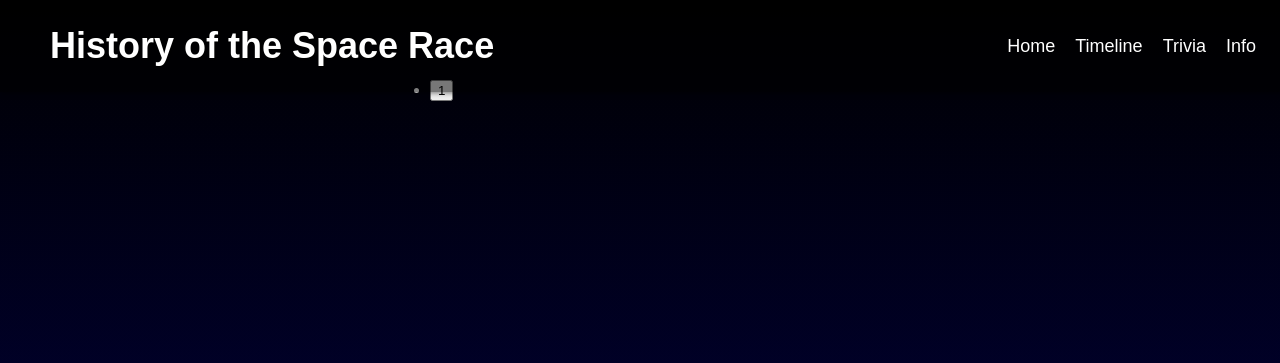
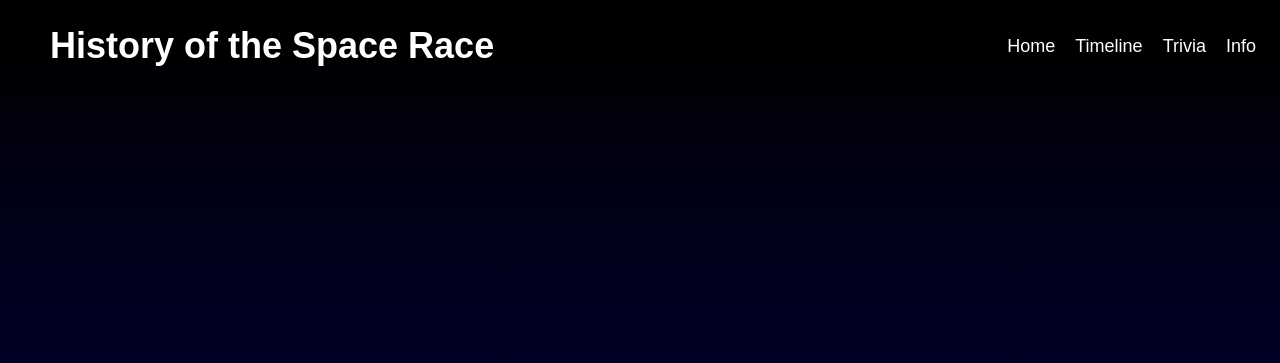
Before and after one commit to dstock3/spacerace, a Flask app: template templates/index.html in a window 1280 px wide. Shown: the top 363 px of the page. Run offline with Flask 2, Linux system fonts and the light colour scheme; the template is opened without the code that fills it, so the values that code supplies are empty; some libraries are stand-ins or nearby versions.

Commit message:
Removed slick

```diff
--- a/static/css/slick.css
+++ /dev/null
@@ -1,119 +0,0 @@
-/* Slider */
-.slick-slider
-{
-    position: relative;
-
-    display: block;
-    box-sizing: border-box;
-
-    -webkit-user-select: none;
-       -moz-user-select: none;
-        -ms-user-select: none;
-            user-select: none;
-
-    -webkit-touch-callout: none;
-    -khtml-user-select: none;
-    -ms-touch-action: pan-y;
-        touch-action: pan-y;
-    -webkit-tap-highlight-color: transparent;
-}
-
-.slick-list
-{
-    position: relative;
-
-    display: block;
-    overflow: hidden;
-
-    margin: 0;
-    padding: 0;
-}
-.slick-list:focus
-{
-    outline: none;
-}
-.slick-list.dragging
-{
-    cursor: pointer;
-    cursor: hand;
-}
-
-.slick-slider .slick-track,
-.slick-slider .slick-list
-{
-    -webkit-transform: translate3d(0, 0, 0);
-       -moz-transform: translate3d(0, 0, 0);
-        -ms-transform: translate3d(0, 0, 0);
-         -o-transform: translate3d(0, 0, 0);
-            transform: translate3d(0, 0, 0);
-}
-
-.slick-track
-{
-    position: relative;
-    top: 0;
-    left: 0;
-
-    display: block;
-    margin-left: auto;
-    margin-right: auto;
-}
-.slick-track:before,
-.slick-track:after
-{
-    display: table;
-
-    content: '';
-}
-.slick-track:after
-{
-    clear: both;
-}
-.slick-loading .slick-track
-{
-    visibility: hidden;
-}
-
-.slick-slide
-{
-    display: none;
-    float: left;
-
-    height: 100%;
-    min-height: 1px;
-}
-[dir='rtl'] .slick-slide
-{
-    float: right;
-}
-.slick-slide img
-{
-    display: block;
-}
-.slick-slide.slick-loading img
-{
-    display: none;
-}
-.slick-slide.dragging img
-{
-    pointer-events: none;
-}
-.slick-initialized .slick-slide
-{
-    display: block;
-}
-.slick-loading .slick-slide
-{
-    visibility: hidden;
-}
-.slick-vertical .slick-slide
-{
-    display: block;
-
-    height: auto;
-
-    border: 1px solid transparent;
-}
-.slick-arrow.slick-hidden {
-    display: none;
-}
--- a/templates/index.html
+++ b/templates/index.html
@@ -15,16 +15,8 @@
             <img src="{{ image.url }}" alt="{{ image.alt }}">
         {% endfor %}
     </div>
-    <script src="https://code.jquery.com/jquery-3.6.0.min.js"></script>
-    <script src="/static/js/slick.min.js"></script>
-    <script>
-        $('.slideshow').slick({
-            autoplay: true,
-            dots: true,
-            fade: true,
-            ajaxLoader: '/static/slick/ajax-loader.gif'
-        });
-    </script>
+
+
 
     <div class="space-info-container">
         <p class="space-info">The space race was a period of intense competition between the United States and the Soviet Union to advance in space exploration during the Cold War. It began in the 1950s and ended in the 1970s, although space exploration and competition between various countries and organizations has continued in the years since.</p>
```
Also changed, not shown: static/slick/ajax-loader.gif (deleted), static/slick/slick.svg (deleted), static/slick/slick.ttf (deleted), static/slick/slick.woff (deleted), 1 other file.
